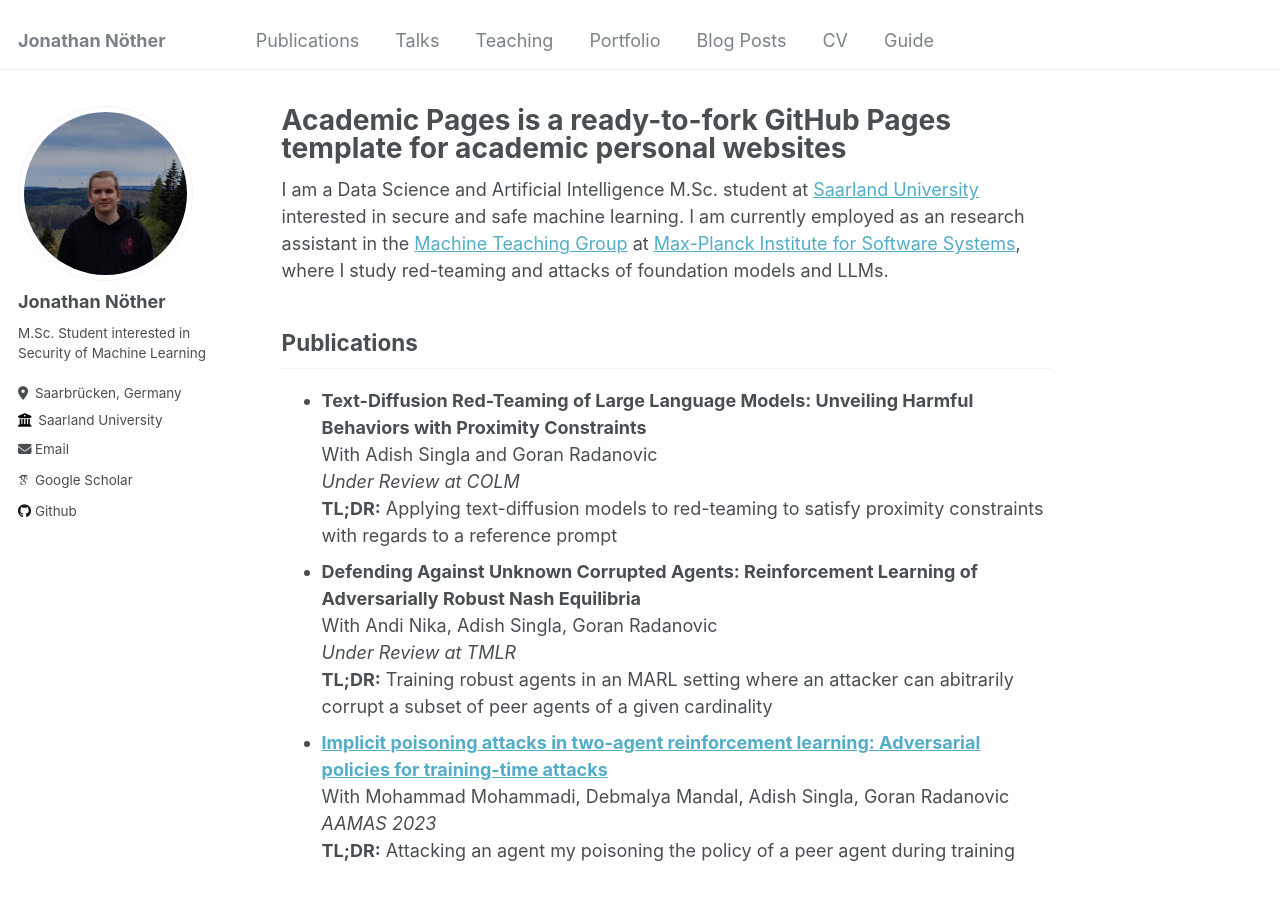
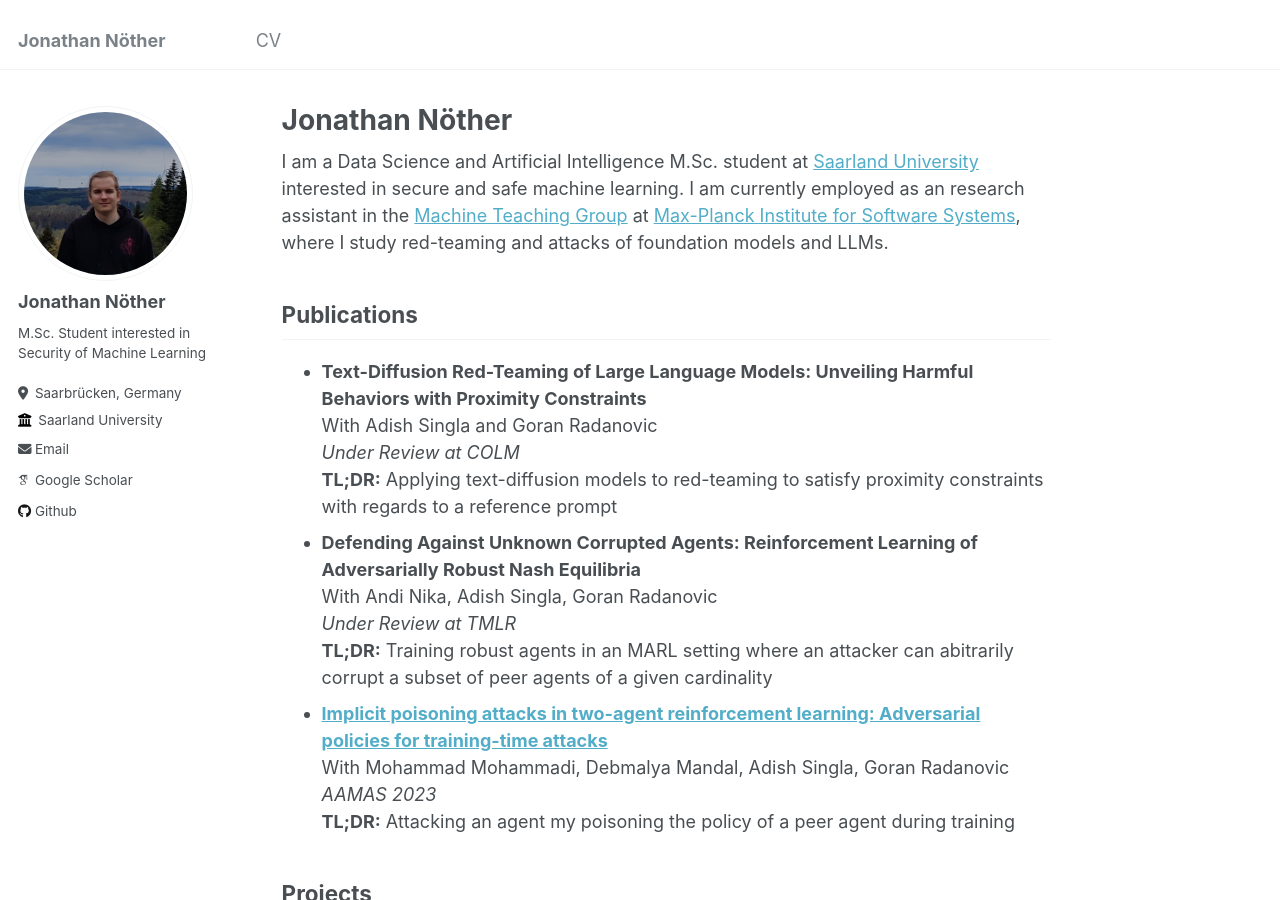
Before and after one commit to JNoether/jnoether.github.io, a Jekyll site: the page built from _pages/about.md, in a window 1280 px wide and 900 px high. Built offline with Jekyll 4.4.1, drawn with Linux system fonts in a browser that asks for light colours; some web fonts are replaced.

Commit message:
changed navigation

```diff
--- a/_data/navigation.yml
+++ b/_data/navigation.yml
@@ -1,22 +1,4 @@
 # main links links
 main:
-  - title: "Publications"
-    url: /publications/
-
-  - title: "Talks"
-    url: /talks/
-
-  - title: "Teaching"
-    url: /teaching/
-
-  - title: "Portfolio"
-    url: /portfolio/
-
-  - title: "Blog Posts"
-    url: /year-archive/
-
   - title: "CV"
     url: /cv/
-
-  - title: "Guide"
-    url: /markdown/
--- a/_pages/about.md
+++ b/_pages/about.md
@@ -1,6 +1,6 @@
 ---
 permalink: /
-title: "Academic Pages is a ready-to-fork GitHub Pages template for academic personal websites"
+title: "Jonathan Nöther"
 author_profile: true
 redirect_from:
   - /about/
```
